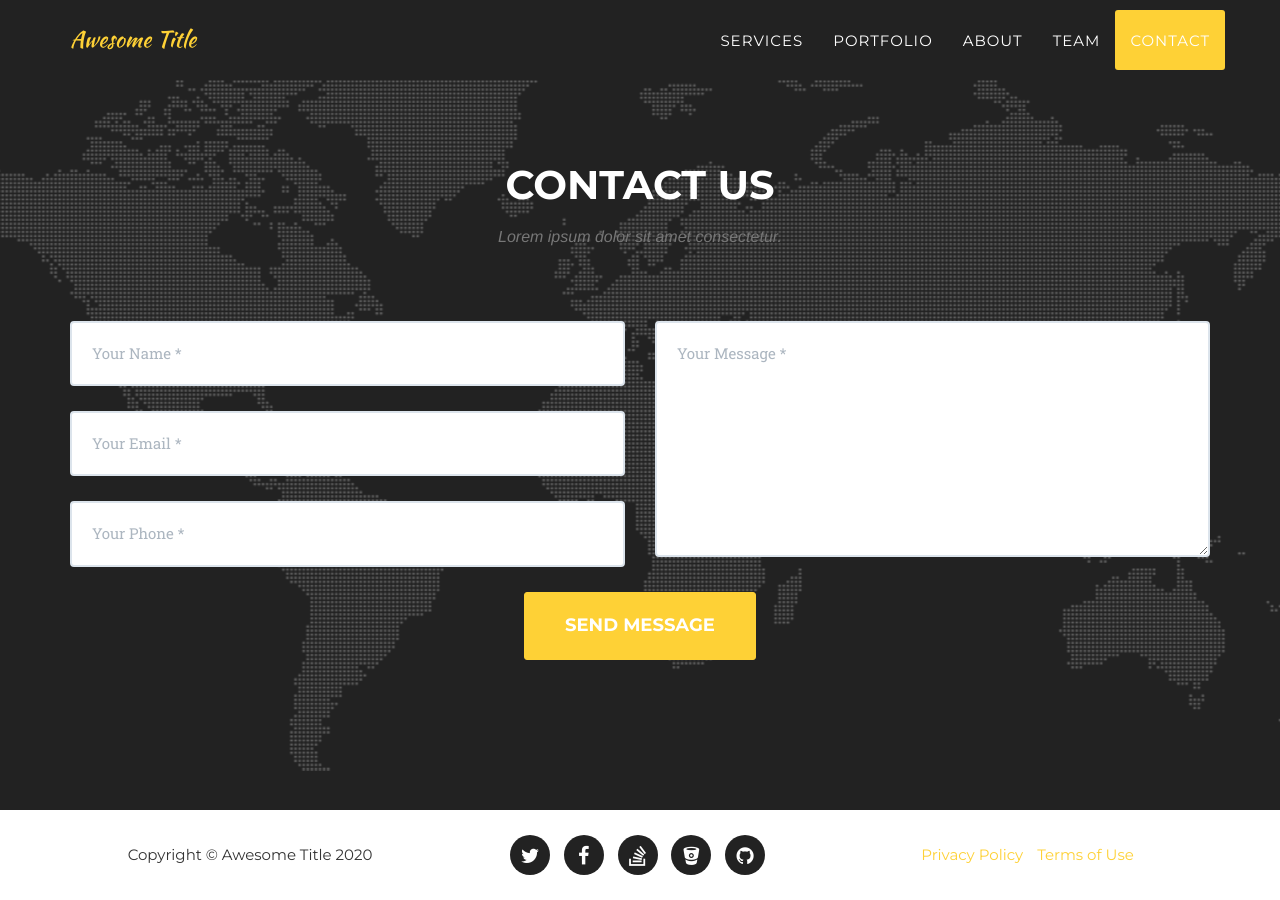
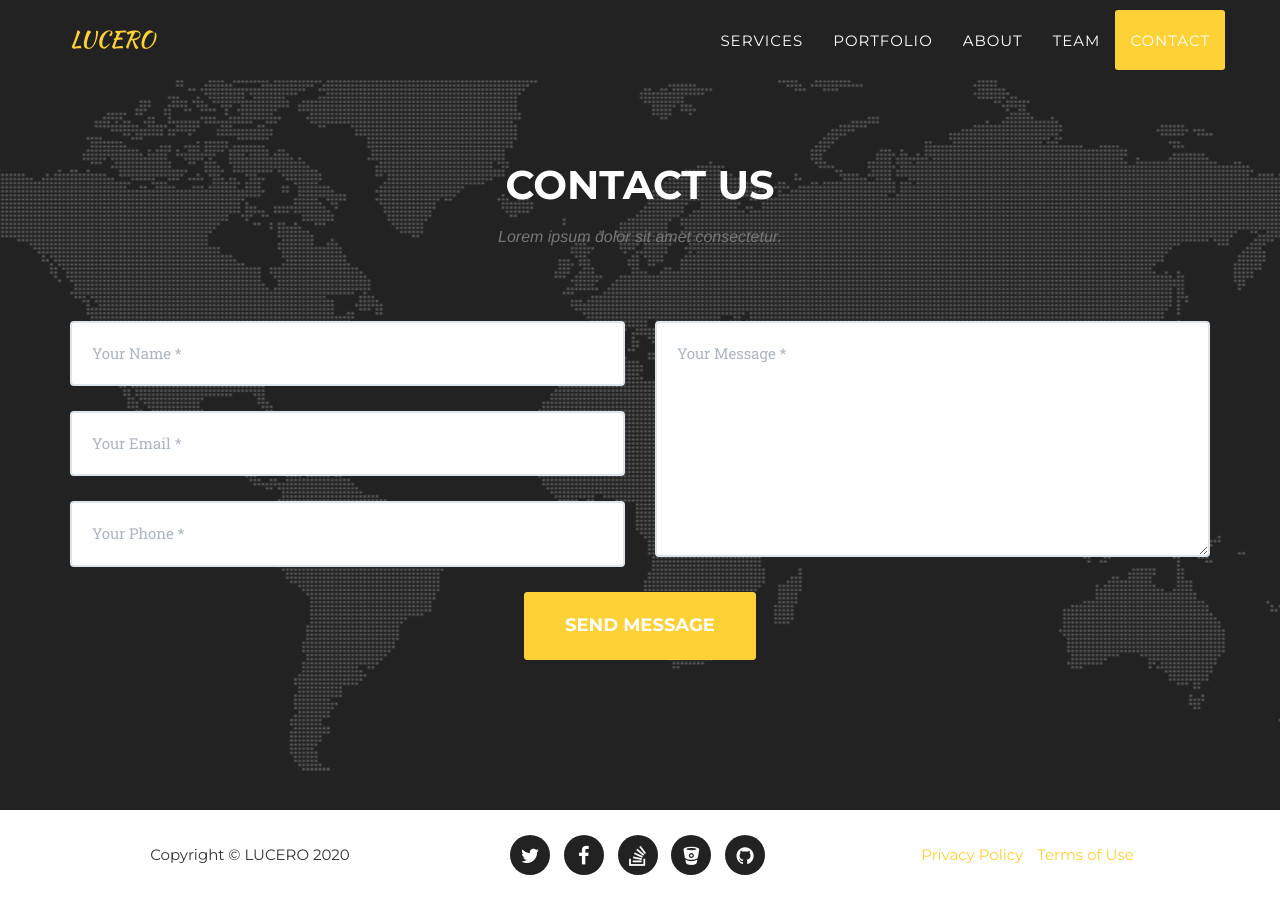
Before and after one commit to edgarluceroec/edgarluceroec.github.io, a Jekyll site: the page built from index.html, in a window 1280 px wide and 900 px high, scrolled down 5636 px. Built offline with Jekyll 4.4.1, drawn with Linux system fonts in a browser that asks for light colours; some web fonts are replaced.

Commit message:
Update _config.yml

```diff
--- a/_config.yml
+++ b/_config.yml
@@ -2,7 +2,7 @@ url: https://y7kim.github.io
 baseurl: /agency-jekyll-theme/
 
 # Site settings
-title: Awesome Title
+title: LUCERO
 email: your-email@domain.com
 description: "Write an awesome description for your new site here. You can edit this line in _config.yml. It will appear in your document head meta (for Google search results) and in your feed.xml site description."
 
```
